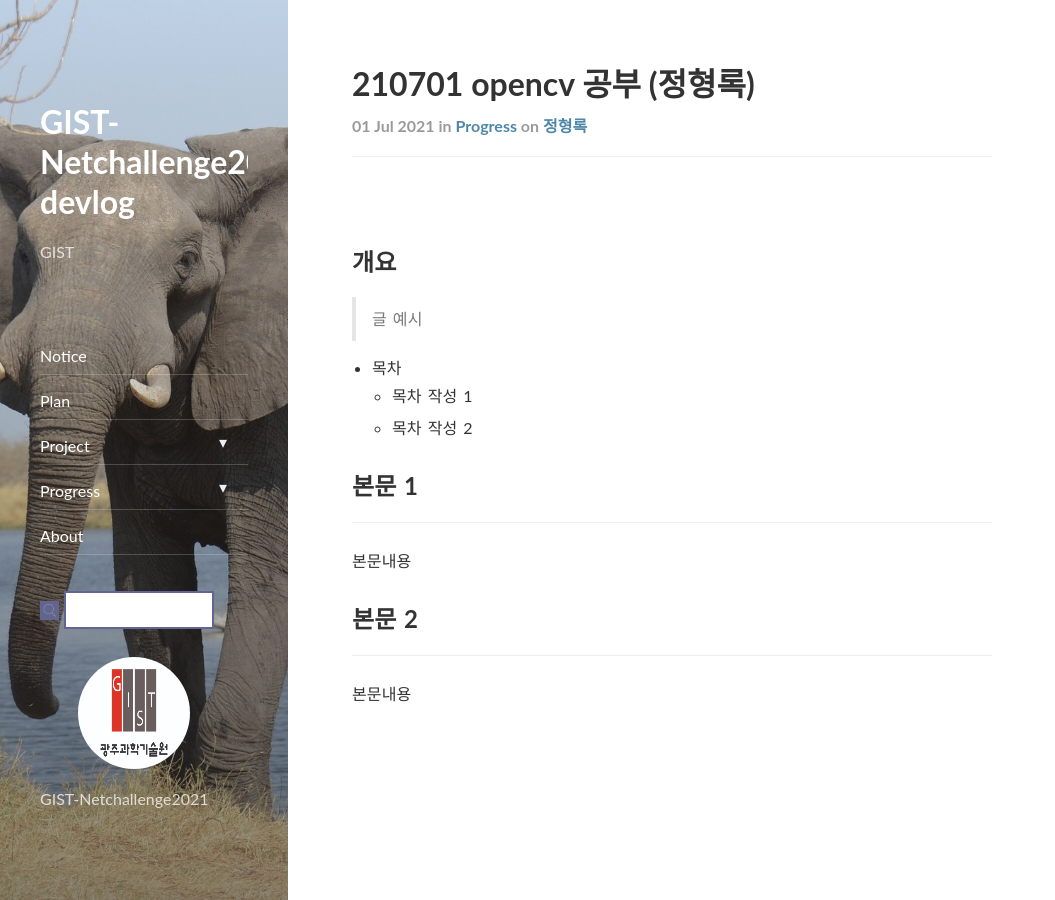
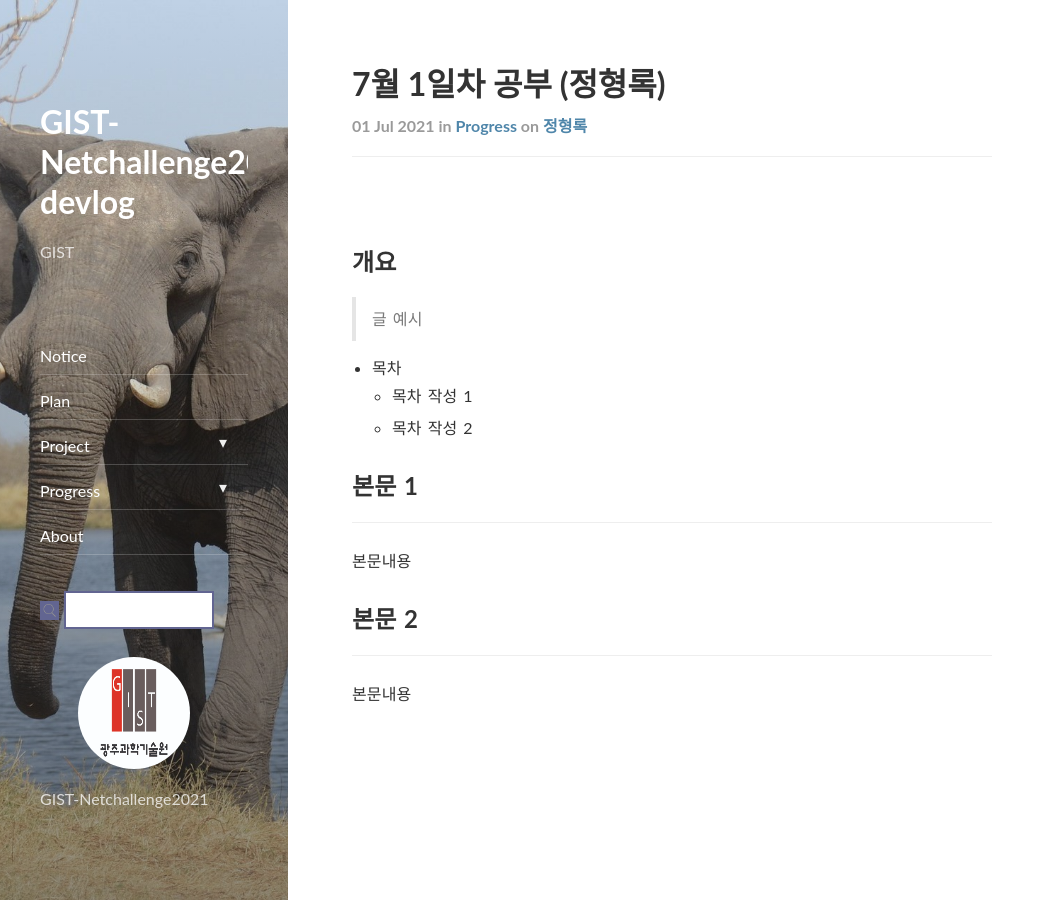
Before and after one commit to persona0102/GIST-Netchallenge2021.github.io, a Jekyll site: the page built from _posts/2021-07-01-progress-정형록-1.markdown, in a window 1280 px wide and 900 px high. Shown: the whole window, without its empty margins (0-1055 px from the left). Built offline with Jekyll 4.4.1, drawn with Linux system fonts in a browser that asks for light colours; nearby versions of some CDN libraries; comment, search, counter and statistics services are not loaded.

Commit message:
Update 2021-07-01-progress-정형록-1.markdown

```diff
--- a/_posts/2021-07-01-progress-정형록-1.markdown
+++ b/_posts/2021-07-01-progress-정형록-1.markdown
@@ -1,6 +1,6 @@
 ---
 layout: post
-title:  "210701 opencv 공부 (정형록)"
+title:  "7월 1일차 공부 (정형록)"
 subtitle:   "210701"
 categories: progress
 tags: 정형록
```
